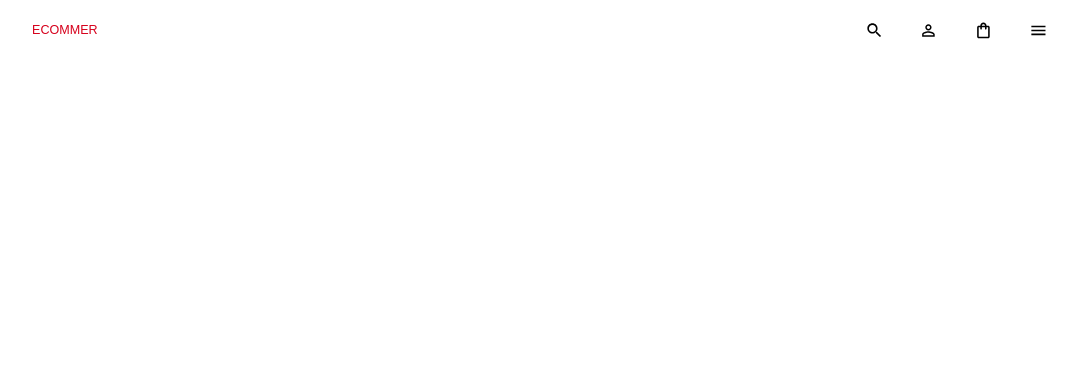
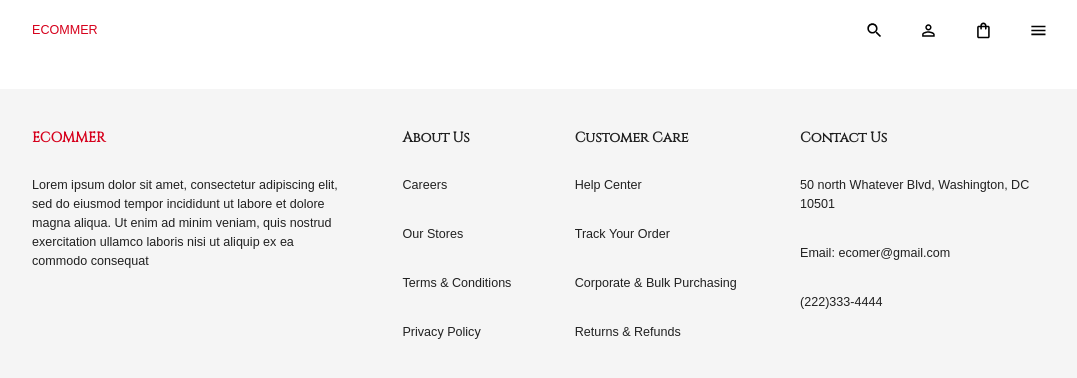
Before and after one commit to irfandayan/fs-react-ecommerce-ecomer-app, a React (Create React App) app in the folder client/: page /success in a window 1280 px wide. Shown: the top 378 px of the page, without its empty margins (96-1173 px from the left). Built offline with nearby package versions, Linux system fonts and the light colour scheme; a web font is replaced by a local one.

Commit message:
Add footer

```diff
--- a/client/src/App.js
+++ b/client/src/App.js
@@ -8,6 +8,7 @@
 import Confirmation from "./scenes/checkout/Confirmation";
 import Navbar from "./scenes/global/Navbar";
 import CartMenu from "./scenes/global/CartMenu";
+import Footer from "./scenes/global/Footer";
 
 const ScrollToTop = () => {
   const { pathname } = useLocation();
@@ -30,6 +31,7 @@
           <Route path="/success" element={<Confirmation />} />
         </Routes>
         <CartMenu />
+        <Footer />
       </BrowserRouter>
     </div>
   );
--- /dev/null
+++ b/client/src/scenes/global/Footer.jsx
@@ -0,0 +1,74 @@
+import { useTheme } from "@emotion/react";
+import { Box, Typography } from "@mui/material";
+import { shades } from "../../theme";
+
+function Footer() {
+  const {
+    palette: { neutral },
+  } = useTheme();
+  return (
+    <Box marginTop="70px" padding="40px 0" backgroundColor={neutral.light}>
+      <Box
+        width="80%"
+        margin="auto"
+        display="flex"
+        justifyContent="space-between"
+        flexWrap="wrap"
+        rowGap="30px"
+        columnGap="clamp(20px, 30px, 40px)"
+      >
+        <Box width="clamp(20%, 30%, 40%)">
+          <Typography
+            variant="h4"
+            fontWeight="bold"
+            mb="30px"
+            color={shades.secondary[500]}
+          >
+            ECOMMER
+          </Typography>
+          <div>
+            Lorem ipsum dolor sit amet, consectetur adipiscing elit, sed do
+            eiusmod tempor incididunt ut labore et dolore magna aliqua. Ut enim
+            ad minim veniam, quis nostrud exercitation ullamco laboris nisi ut
+            aliquip ex ea commodo consequat
+          </div>
+        </Box>
+
+        <Box>
+          <Typography variant="h4" fontWeight="bold" mb="30px">
+            About Us
+          </Typography>
+          <Typography mb="30px">Careers</Typography>
+          <Typography mb="30px">Our Stores</Typography>
+          <Typography mb="30px">Terms & Conditions</Typography>
+          <Typography mb="30px">Privacy Policy</Typography>
+        </Box>
+
+        <Box>
+          <Typography variant="h4" fontWeight="bold" mb="30px">
+            Customer Care
+          </Typography>
+          <Typography mb="30px">Help Center</Typography>
+          <Typography mb="30px">Track Your Order</Typography>
+          <Typography mb="30px">Corporate & Bulk Purchasing</Typography>
+          <Typography mb="30px">Returns & Refunds</Typography>
+        </Box>
+
+        <Box width="clamp(20%, 25%, 30%)">
+          <Typography variant="h4" fontWeight="bold" mb="30px">
+            Contact Us
+          </Typography>
+          <Typography mb="30px">
+            50 north Whatever Blvd, Washington, DC 10501
+          </Typography>
+          <Typography mb="30px" sx={{ wordWrap: "break-word" }}>
+            Email: ecomer@gmail.com
+          </Typography>
+          <Typography mb="30px">(222)333-4444</Typography>
+        </Box>
+      </Box>
+    </Box>
+  );
+}
+
+export default Footer;
```
